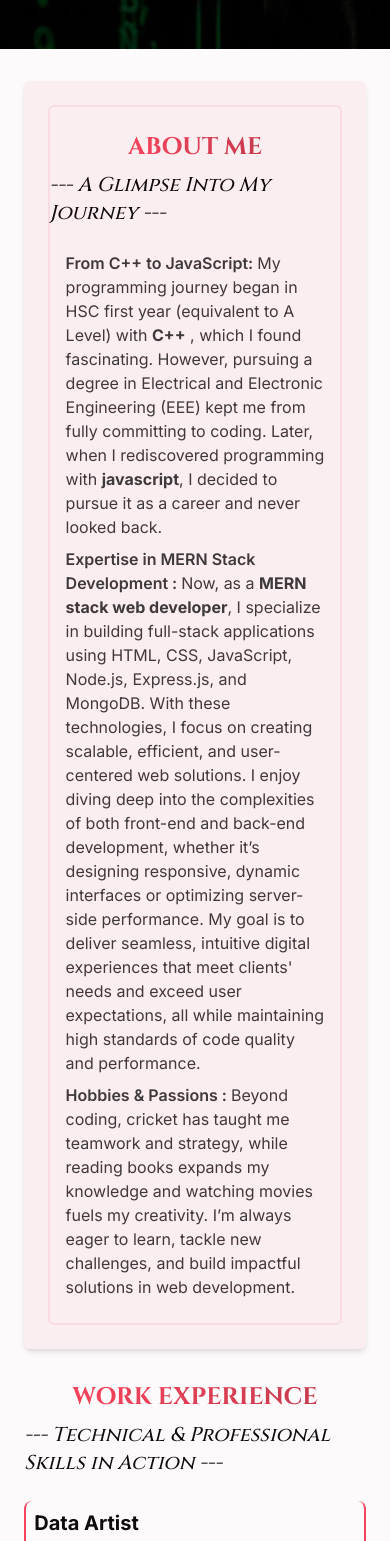
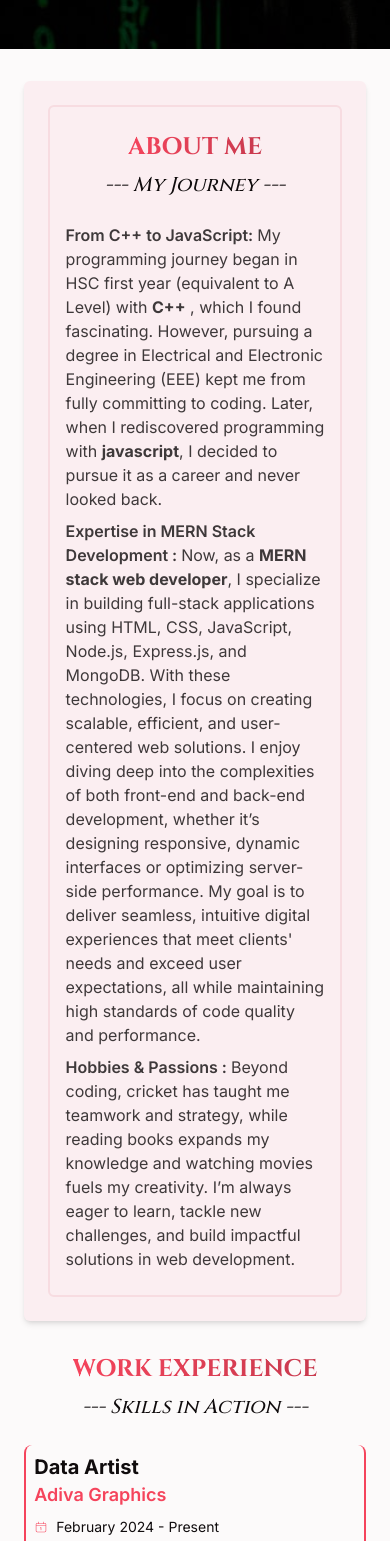
Before and after one commit to shahbaz-kamal/my-web-developer-portfolio-client, a React (Vite) app: page / in a window 390 px wide. Shown: the part 917-2458 px from the top of the page. Built offline with nearby package versions, Linux system fonts and the light colour scheme; no server answers.

Commit message:
added subheading for different sections

```diff
--- a/src/Pages/Home/AboutMe.jsx
+++ b/src/Pages/Home/AboutMe.jsx
@@ -9,10 +9,16 @@ const AboutMe = () => {
     >
       <div className="p-6 md:p-10">
         <div className="py-6 border-2 border-light-primary dark:border-dark-primary border-opacity-10 dark:border-opacity-10  rounded-md">
-          <header className="">
+          <header className="hidden md:block">
             <Title
               title={"About Me"}
               subTitle={"A Glimpse Into My Journey"}
+            ></Title>
+          </header>
+          <header className="md:hidden">
+            <Title
+              title={"About Me"}
+              subTitle={"My Journey"}
             ></Title>
           </header>
           <section>
--- a/src/Pages/Home/Contact.jsx
+++ b/src/Pages/Home/Contact.jsx
@@ -50,11 +50,14 @@ const Contact = () => {
   };
   return (
     <div id="contact" className="pt-5 pb-10">
-      <header>
+      <header className="hidden md:block">
         <Title
           title={"Contact Me"}
           subTitle={"Feel Free to Reach Out Anytime"}
         ></Title>
+      </header>
+      <header className="md:hidden">
+        <Title title={"Contact Me"} subTitle={"Reach Out Anytime"}></Title>
       </header>
 
       <section className="flex flex-col md:flex-row  md:items-center items-center md:justify-between gap-6">
@@ -62,14 +65,14 @@ const Contact = () => {
 
         <div className="w-full md:w-[65%] lg:w-[70%]">
           <div className="card bg-light-secondary dark:bg-dark-secondary bg-opacity-10 dark:bg-opacity-10 w-full  shrink-0 shadow-2xl pt-2 md:pt-4">
-            <h3 className="text-center text-light-primary text-xl md:text-2xl font-bold dark:text-dark-primary ">
+            <h3 className="text-center text-light-primary text-xl md:text-2xl font-bold dark:text-dark-primary px-2">
               Need help? Get in touch now!
             </h3>
             <form
               onSubmit={handleSubmit}
-              className="card-body grid grid-cols-1 md:grid-cols-2"
+              className="card-body grid grid-cols-1 lg:grid-cols-2"
             >
-              <div className="form-control">
+              <div className="form-control ">
                 <input
                   name="name"
                   type="text"
@@ -78,7 +81,7 @@ const Contact = () => {
                   required
                 />
               </div>
-              <div className="form-control">
+              <div className="form-control ">
                 <input
                   name="email"
                   type="email"
@@ -87,7 +90,7 @@ const Contact = () => {
                   required
                 />
               </div>
-              <div className="form-control">
+              <div className="form-control ">
                 <input
                   name="phone"
                   type="number"
@@ -96,7 +99,7 @@ const Contact = () => {
                   required
                 />
               </div>
-              <div className="form-control">
+              <div className="form-control ">
                 <input
                   name="subject"
                   type="text"
@@ -108,7 +111,7 @@ const Contact = () => {
               {/* category */}
               <div
                 className={`form-control col-span-1 ${
-                  other ? "md:col-span-1 " : "md:col-span-2"
+                  other ? "lg:col-span-1 " : "lg:col-span-2"
                 }`}
               >
                 <select
@@ -173,7 +176,7 @@ const Contact = () => {
                   />
                 </div>
               )}
-              <div className="form-control md:col-span-2">
+              <div className="form-control col-span-1 lg:col-span-2">
                 <textarea
                   name="message"
                   placeholder="Message"
@@ -183,7 +186,7 @@ const Contact = () => {
                 ></textarea>
               </div>
 
-              <div className="form-control mt-6 md:col-span-2">
+              <div className="form-control mt-6 col-span-1 lg:col-span-2">
                 <button className="py-2 font-bold bg-light-accent text-light-color-text dark:bg-dark-primary hover:bg-light-primary hover:text-dark-color-text dark:hover:bg-dark-accent rounded-full transition duration-300 ease-in-out">
                   Send me Message
                 </button>
@@ -208,8 +211,8 @@ const Contact = () => {
               </p>
             </div>
           </div>
-            {/* email */}
-            <a
+          {/* email */}
+          <a
             href="https://mail.google.com/mail/?view=cm&fs=1&to=shahbazkamal384@gmail.com"
             target="_blank"
             rel="noopener noreferrer"
@@ -259,7 +262,6 @@ const Contact = () => {
               </p>
             </div>
           </div>
-
         </div>
       </section>
     </div>
--- a/src/Pages/Home/Experience.jsx
+++ b/src/Pages/Home/Experience.jsx
@@ -5,8 +5,11 @@ import ExperienceCard from "./ExperienceCard";
 const Experience = () => {
   return (
     <div id="experience">
-      <header>
+      <header className="hidden md:block">
         <Title title={"Work Experience"} subTitle={"Technical & Professional Skills in Action"}></Title>
+      </header>
+      <header className="md:hidden">
+        <Title title={"Work Experience"} subTitle={"Skills in Action"}></Title>
       </header>
       <section className="grid grid-cols-1 md:grid-cols-2 gap-4 md:gap-6">
         <ExperienceCard
--- a/src/Pages/Home/MyProjects.jsx
+++ b/src/Pages/Home/MyProjects.jsx
@@ -12,11 +12,19 @@ const MyProjects = () => {
   console.log(projects);
   return (
     <div id="my-project" className=" mx-auto px-3">
-      <header>
+      <header className="hidden md:block">
         <Title
           title={"My Projects"}
           subTitle={
-            "A brief summary of the project's objectives, challenges, and outcomes."
+            "Project Scopes, Challenges, and Results"
+          }
+        ></Title>
+      </header>
+      <header className="md:hidden">
+        <Title
+          title={"My Projects"}
+          subTitle={
+            "Project Overview"
           }
         ></Title>
       </header>
```
